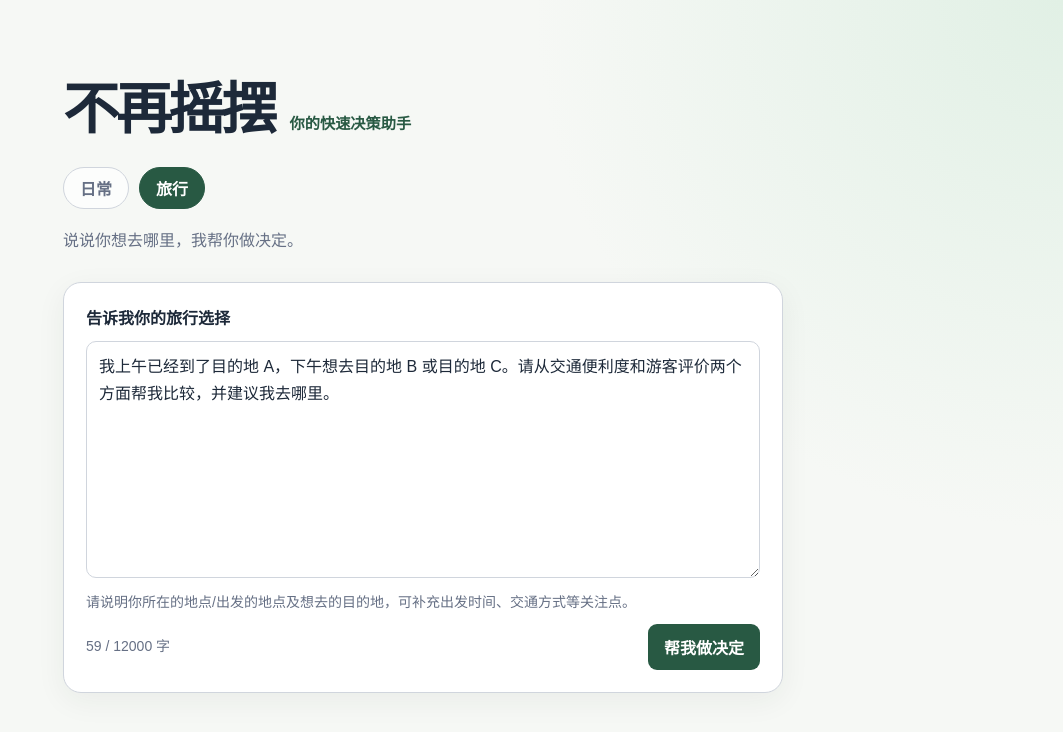
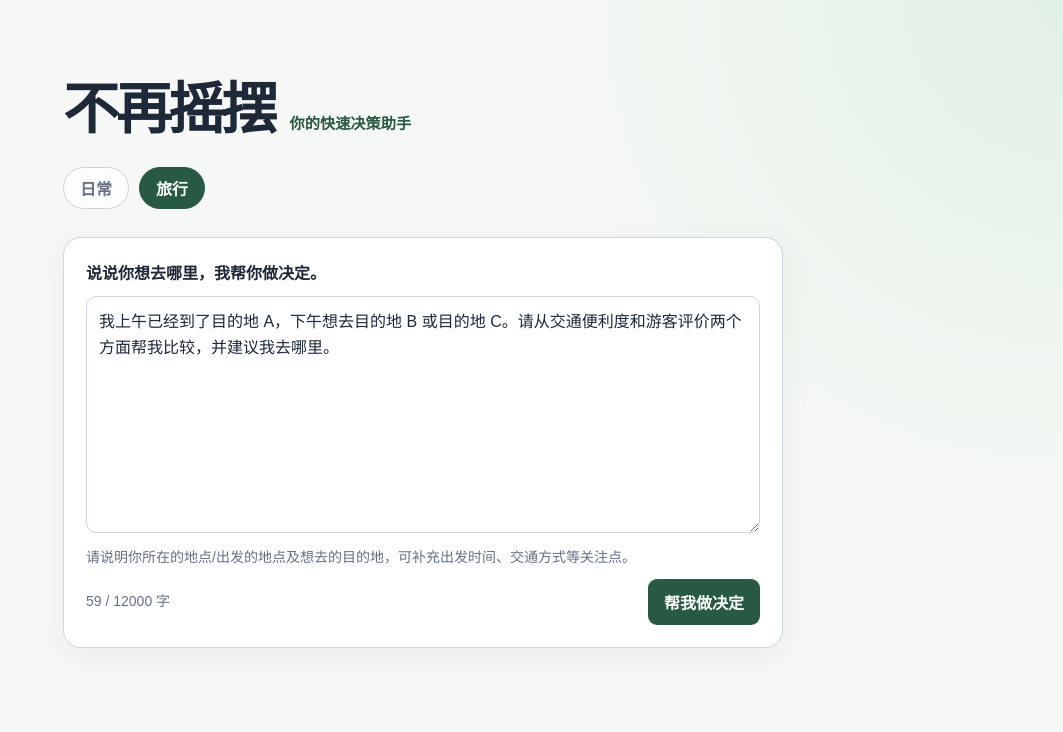
Before and after one commit to guobb-creator/no-waver, a Next.js app: page / in a window 1280 px wide. Shown: the top 732 px of the page, without its empty margins (217-1280 px from the left). Built offline with nearby package versions, Linux system fonts and the light colour scheme.

Commit message:
Move hero prompt into form label

```diff
--- a/app/page.tsx
+++ b/app/page.tsx
@@ -60,7 +60,6 @@ export default function Home() {
           <button className="category-tab" type="button">日常</button>
           <button className="category-tab category-tab--active" type="button" aria-current="page">旅行</button>
         </nav>
-        <p className="intro">说说你想去哪里，我帮你做决定。</p>
       </section>
 
       <DecisionForm
--- a/components/DecisionForm.tsx
+++ b/components/DecisionForm.tsx
@@ -28,7 +28,7 @@ export function DecisionForm({
 
   return (
     <form className="decision-form" onSubmit={handleSubmit}>
-      <label htmlFor="question">告诉我你的旅行选择</label>
+      <label htmlFor="question">说说你想去哪里，我帮你做决定。</label>
       <textarea
         id="question"
         name="question"
```
Also changed, not shown: 2 other files (tests, documents, lock files or other folders).
